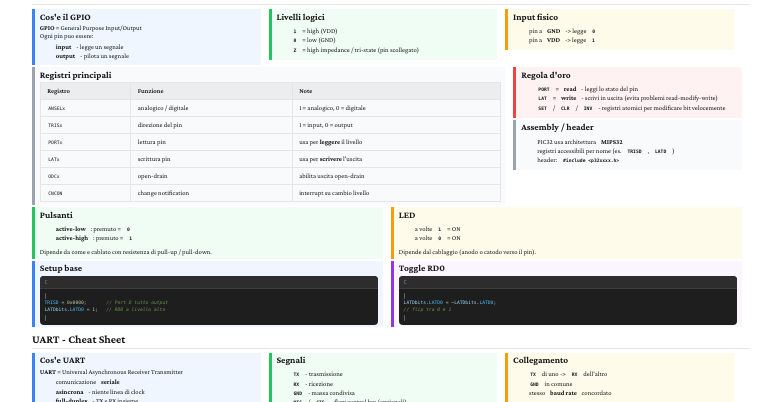
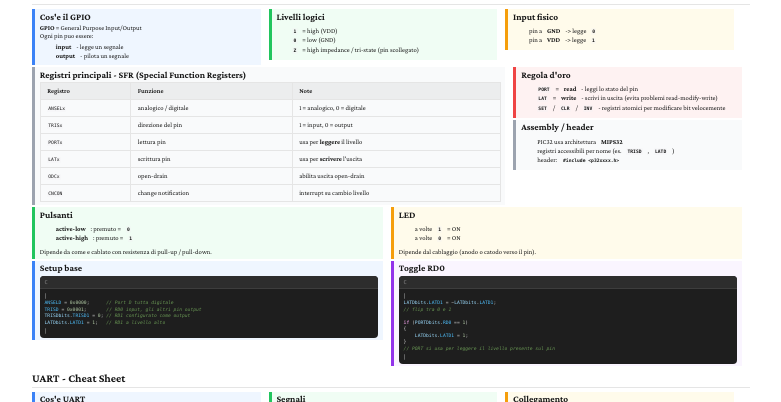
Before and after one commit to saphitv/riassunti-scuola, a Next.js app: page /microcontrollori in a window 1280 px wide. Shown: the part 197-599 px from the top of the page, without its empty margins (249-1030 px from the left). Built offline with nearby package versions, Linux system fonts and the light colour scheme.

Commit message:
Clarify GPIO register setup and pin toggle examples
- Expand SFR title for the register overview
- Update code samples to show digital input/output setup and PORT vs LAT usage

```diff
--- a/components/sections/microcontrollori/GPIOCheatsheetSection.tsx
+++ b/components/sections/microcontrollori/GPIOCheatsheetSection.tsx
@@ -49,7 +49,7 @@ export function GPIOCheatsheetSection() {
 
       <Row>
         <Column width="two-thirds">
-          <Box color="gray" border="left" title="Registri principali">
+          <Box color="gray" border="left" title="Registri principali - SFR (Special Function Registers)">
             <table className="comparison-table">
               <thead>
                 <tr>
@@ -172,15 +172,23 @@ export function GPIOCheatsheetSection() {
       <Row>
         <Column width="half">
           <Box color="blue" border="left" title="Setup base">
-            <CodeBlock language="c">{`TRISD = 0x0000;       // Port D tutto output
-LATDbits.LATD0 = 1;   // RD0 a livello alto`}</CodeBlock>
+            <CodeBlock language="c">{`ANSELD = 0x0000;      // Port D tutta digitale
+TRISD = 0x0001;       // RD0 input, gli altri pin output
+TRISDbits.TRISD1 = 0; // RD1 configurato come output
+LATDbits.LATD1 = 1;   // RD1 a livello alto`}</CodeBlock>
           </Box>
         </Column>
 
         <Column width="half">
           <Box color="purple" border="left" title="Toggle RD0">
-            <CodeBlock language="c">{`LATDbits.LATD0 = ~LATDbits.LATD0;
-// flip tra 0 e 1`}</CodeBlock>
+            <CodeBlock language="c">{`LATDbits.LATD1 = ~LATDbits.LATD1;
+// flip tra 0 e 1
+
+if (PORTDbits.RD0 == 1)
+{
+    LATDbits.LATD1 = 1;
+}
+// PORT si usa per leggere il livello presente sul pin`}</CodeBlock>
           </Box>
         </Column>
       </Row>
```
